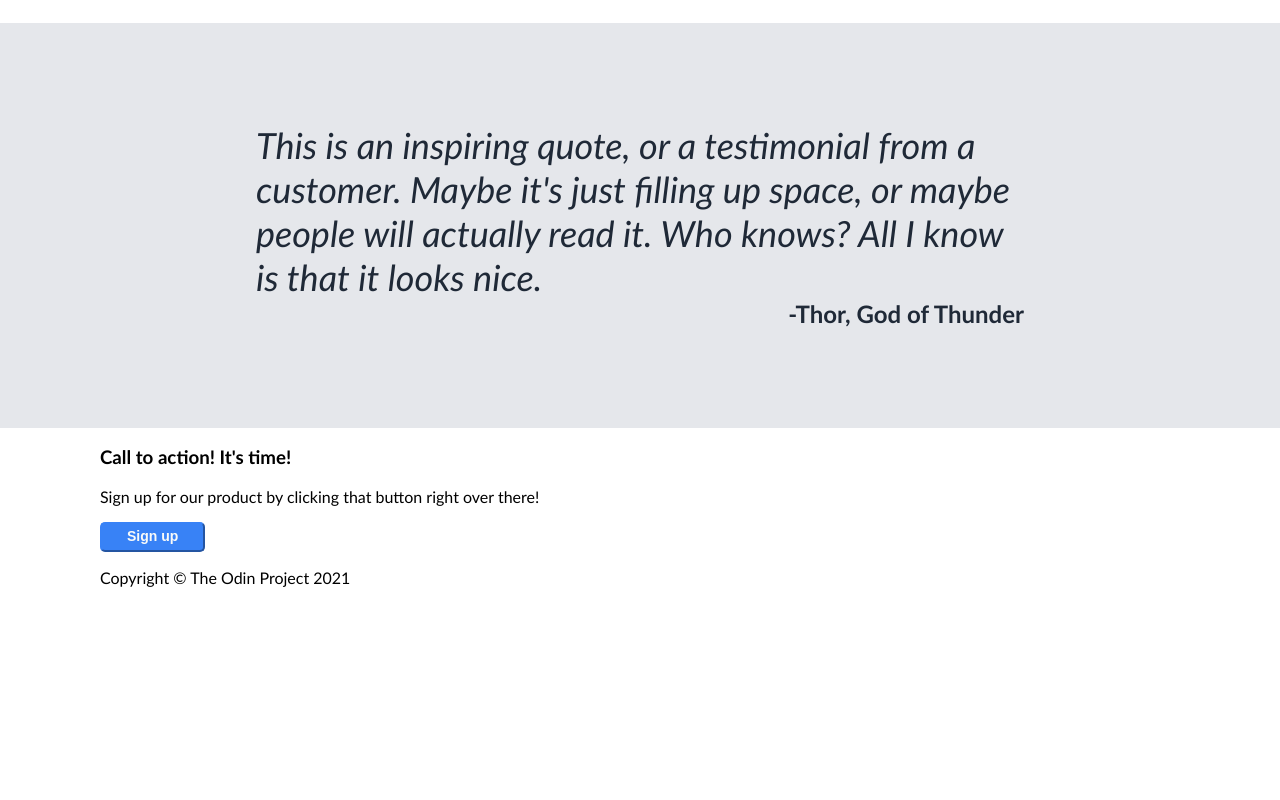
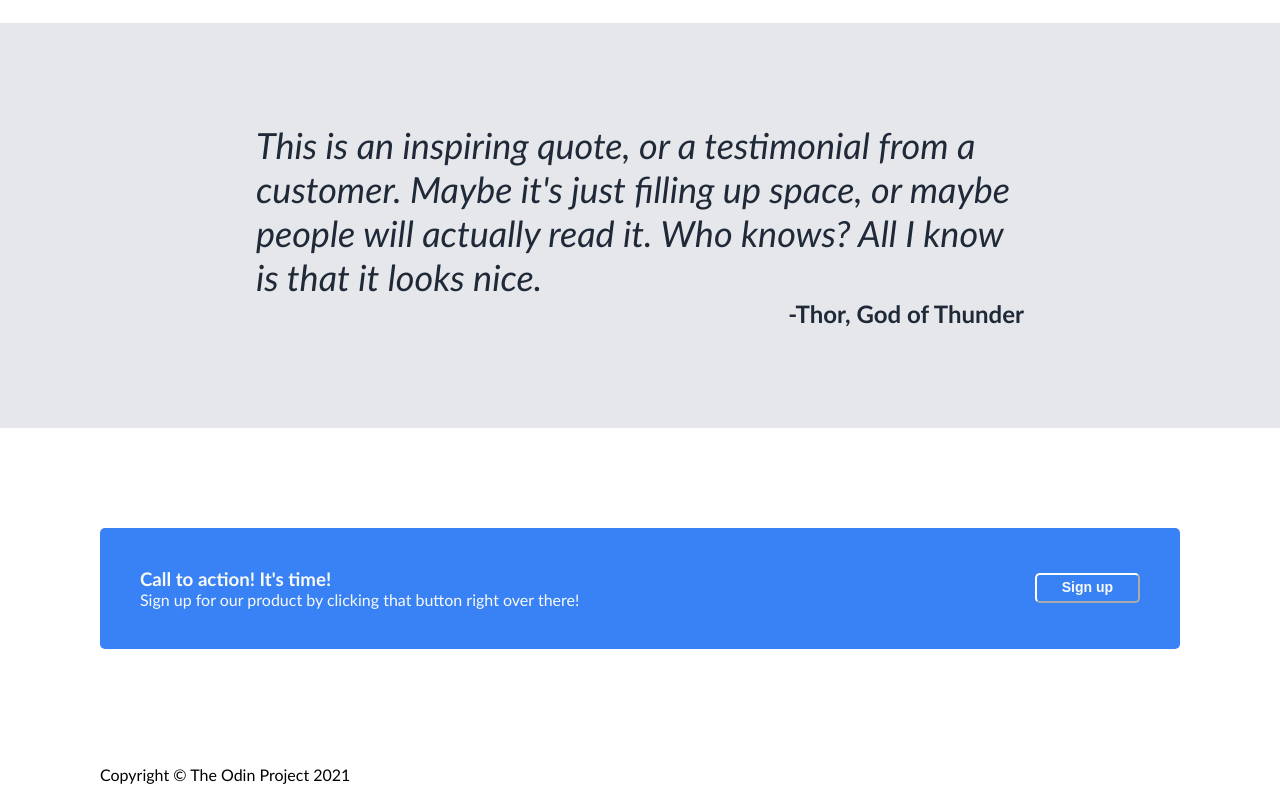
Before and after one commit to h-veng/odin-landing-page, a plain HTML site: page index.html in a window 1280 px wide. Shown: the part 780-1580 px from the top of the page. Before the commit the page ends 1383 px from the top, so only its background shows below. Drawn offline with Linux system fonts and the light colour scheme.

Commit message:
Style call to action section

```diff
--- a/index.html
+++ b/index.html
@@ -58,8 +58,10 @@
     </div>
     <div class="section call-to-action">
       <div class="signup-bar">
-        <h3>Call to action! It's time!</h3>
-        <p>Sign up for our product by clicking that button right over there!</p>
+        <div class="signup-bar-text">
+          <h3>Call to action! It's time!</h3>
+          <p>Sign up for our product by clicking that button right over there!</p>
+        </div>
         <button class="button-sign-up">Sign up</button>
       </div>
     </div>
--- a/styles/style.css
+++ b/styles/style.css
@@ -6,6 +6,40 @@ body {
 .section {
   padding-left: 100px;
   padding-right: 100px;
+}
+
+.call-to-action {
+  display: flex;
+  justify-content: center;
+  align-items: center;
+  padding-top: 100px;
+  padding-bottom: 100px;
+}
+
+.call-to-action .signup-bar {
+  background-color: #3882F6;
+  border-radius: 5px;
+  display: flex;
+  align-items: center;
+  justify-content: space-between;
+  padding: 40px;
+  width: 100%;
+}
+
+.signup-bar-text {
+  color: #F9FAF8;
+}
+
+.signup-bar-text h3 {
+  margin: 0px;
+}
+
+.signup-bar-text p {
+  margin: 0px;
+}
+
+.signup-bar .button-sign-up {
+  border-color: #FFFFFF;
 }
 
 .quote {
```
